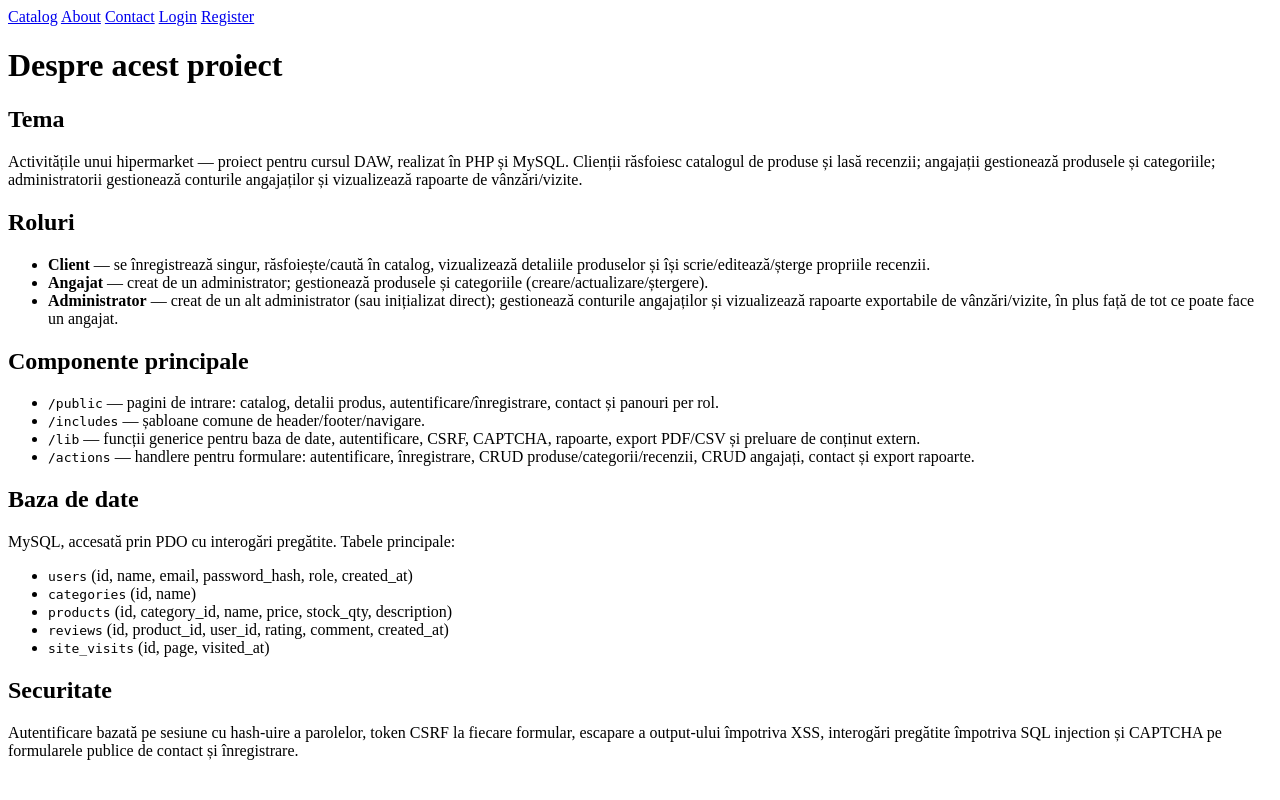
After one commit to adriancretu03/daw-hypermarket, a PHP site: page /about.php in a window 1280 px wide. The commit adds this page. Run offline with PHP 8.4, Linux system fonts and the light colour scheme.

Commit message:
feat: add app description page

```diff
--- a/includes/nav.php
+++ b/includes/nav.php
@@ -4,7 +4,11 @@ require_once __DIR__ . '/../lib/render.php';
 
 function render_nav(?array $user): string
 {
-    $links = ['<a href="/index.php">Catalog</a>', '<a href="/contact.php">Contact</a>'];
+    $links = [
+        '<a href="/index.php">Catalog</a>',
+        '<a href="/about.php">About</a>',
+        '<a href="/contact.php">Contact</a>',
+    ];
 
     if ($user === null) {
         $links[] = '<a href="/login.php">Login</a>';
--- /dev/null
+++ b/public/about.php
@@ -0,0 +1,65 @@
+<?php
+
+require_once __DIR__ . '/../config/db.php';
+require_once __DIR__ . '/../lib/auth.php';
+require_once __DIR__ . '/../lib/render.php';
+require_once __DIR__ . '/../lib/analytics.php';
+require_once __DIR__ . '/../includes/header.php';
+require_once __DIR__ . '/../includes/nav.php';
+require_once __DIR__ . '/../includes/footer.php';
+
+$pdo = get_pdo();
+$user = current_user();
+track_visit($pdo, '/about.php');
+
+echo render_header(
+    'Despre acest proiect',
+    'Tema, rolurile, arhitectura și structura bazei de date pentru aplicația Hipermarket.'
+);
+echo render_nav($user);
+echo '<h1>Despre acest proiect</h1>';
+
+echo '<h2>Tema</h2>';
+echo '<p>Activitățile unui hipermarket — proiect pentru cursul DAW, realizat în '
+    . 'PHP și MySQL. Clienții răsfoiesc catalogul de produse și lasă recenzii; '
+    . 'angajații gestionează produsele și categoriile; administratorii gestionează '
+    . 'conturile angajaților și vizualizează rapoarte de vânzări/vizite.</p>';
+
+echo '<h2>Roluri</h2>';
+echo '<ul>'
+    . '<li><strong>Client</strong> — se înregistrează singur, răsfoiește/caută în catalog, '
+    . 'vizualizează detaliile produselor și își scrie/editează/șterge propriile recenzii.</li>'
+    . '<li><strong>Angajat</strong> — creat de un administrator; gestionează produsele și '
+    . 'categoriile (creare/actualizare/ștergere).</li>'
+    . '<li><strong>Administrator</strong> — creat de un alt administrator (sau inițializat '
+    . 'direct); gestionează conturile angajaților și vizualizează rapoarte exportabile de '
+    . 'vânzări/vizite, în plus față de tot ce poate face un angajat.</li>'
+    . '</ul>';
+
+echo '<h2>Componente principale</h2>';
+echo '<ul>'
+    . '<li><code>/public</code> — pagini de intrare: catalog, detalii produs, autentificare/'
+    . 'înregistrare, contact și panouri per rol.</li>'
+    . '<li><code>/includes</code> — șabloane comune de header/footer/navigare.</li>'
+    . '<li><code>/lib</code> — funcții generice pentru baza de date, autentificare, CSRF, '
+    . 'CAPTCHA, rapoarte, export PDF/CSV și preluare de conținut extern.</li>'
+    . '<li><code>/actions</code> — handlere pentru formulare: autentificare, înregistrare, '
+    . 'CRUD produse/categorii/recenzii, CRUD angajați, contact și export rapoarte.</li>'
+    . '</ul>';
+
+echo '<h2>Baza de date</h2>';
+echo '<p>MySQL, accesată prin PDO cu interogări pregătite. Tabele principale:</p>';
+echo '<ul>'
+    . '<li><code>users</code> (id, name, email, password_hash, role, created_at)</li>'
+    . '<li><code>categories</code> (id, name)</li>'
+    . '<li><code>products</code> (id, category_id, name, price, stock_qty, description)</li>'
+    . '<li><code>reviews</code> (id, product_id, user_id, rating, comment, created_at)</li>'
+    . '<li><code>site_visits</code> (id, page, visited_at)</li>'
+    . '</ul>';
+
+echo '<h2>Securitate</h2>';
+echo '<p>Autentificare bazată pe sesiune cu hash-uire a parolelor, token CSRF la fiecare '
+    . 'formular, escapare a output-ului împotriva XSS, interogări pregătite împotriva '
+    . 'SQL injection și CAPTCHA pe formularele publice de contact și înregistrare.</p>';
+
+echo render_footer();
```
